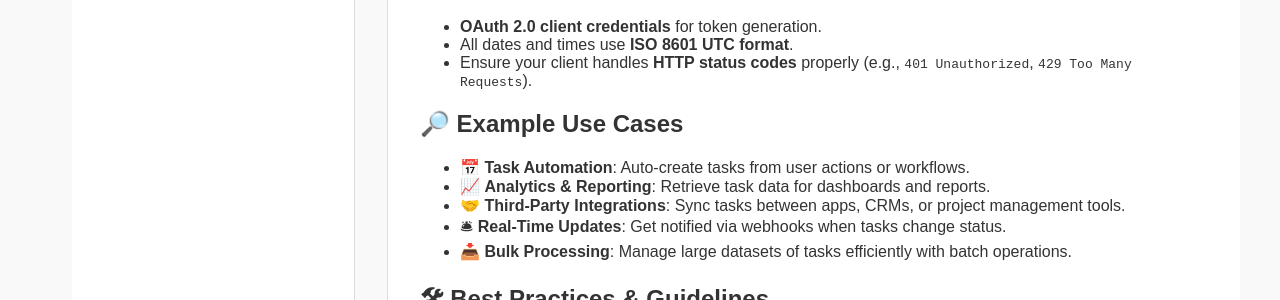
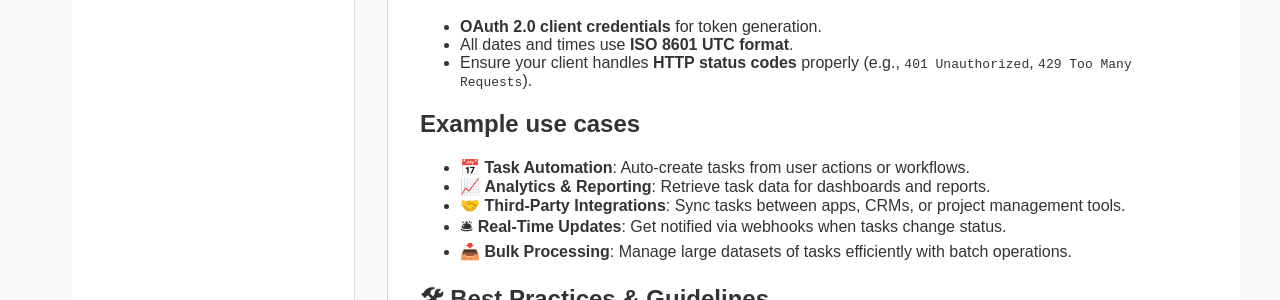
Before and after one commit to smarvin/gl-copy-site, a Jekyll site: the page built from docs/topic-one.md, in a window 1280 px wide. Shown: the part 495-795 px from the top of the page. Built offline with Jekyll 4.4.1, drawn with Linux system fonts in a browser that asks for light colours.

```diff
--- a/docs/topic-one.md
+++ b/docs/topic-one.md
@@ -21,7 +21,7 @@ The Tasks API enables teams, project management tools, productivity apps, and wo
 - All dates and times use **ISO 8601 UTC format**.
 - Ensure your client handles **HTTP status codes** properly (e.g., `401 Unauthorized`, `429 Too Many Requests`).
 
-## 🔎 Example Use Cases
+## Example use cases
 - 📅 **Task Automation**: Auto-create tasks from user actions or workflows.
 - 📈 **Analytics & Reporting**: Retrieve task data for dashboards and reports.
 - 🤝 **Third-Party Integrations**: Sync tasks between apps, CRMs, or project management tools.
```
